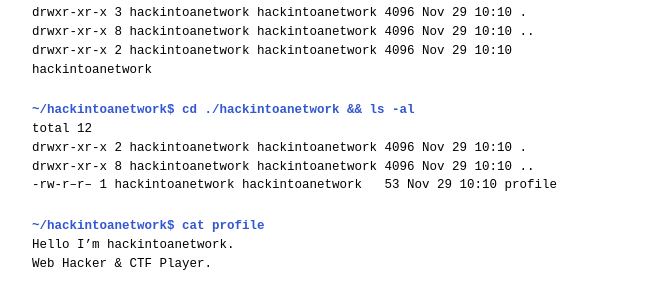
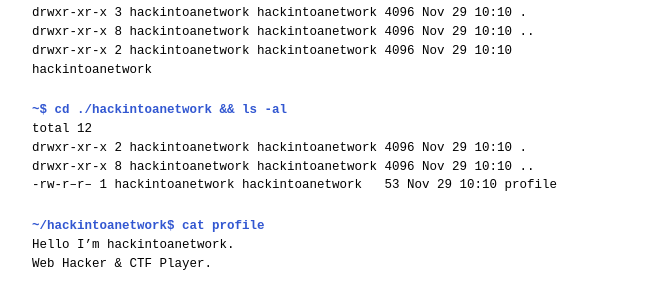
Before and after one commit to hackintoanetwork/hackintoanetwork.github.io, a Jekyll site: the page built from index.md, in a window 1280 px wide. Shown: the part 128-422 px from the top of the page, without its empty margins (308-971 px from the left). Built offline with Jekyll 4.4.1, drawn with Linux system fonts in a browser that asks for light colours.

Commit message:
Update index.md

```diff
--- a/index.md
+++ b/index.md
@@ -10,7 +10,7 @@ drwxr-xr-x 3 hackintoanetwork hackintoanetwork 4096 Nov 29 10:10 .
 drwxr-xr-x 8 hackintoanetwork hackintoanetwork 4096 Nov 29 10:10 ..
 drwxr-xr-x 2 hackintoanetwork hackintoanetwork 4096 Nov 29 10:10 hackintoanetwork
 
-# ~/hackintoanetwork$ cd ./hackintoanetwork && ls -al
+# ~$ cd ./hackintoanetwork && ls -al
 
 total 12
 drwxr-xr-x 2 hackintoanetwork hackintoanetwork 4096 Nov 29 10:10 .
```
